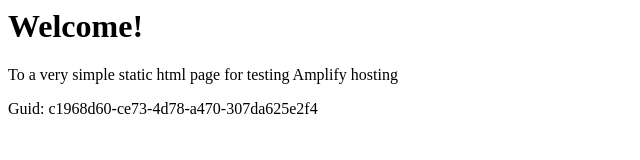
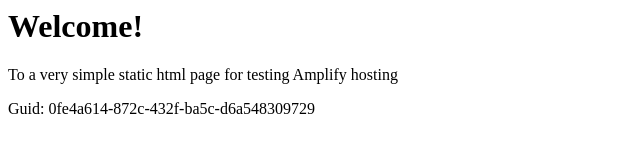
Before and after one commit to aws-aemilia-gru/Github-PR-Commit-Integration-Test-DoNotTouch-GithubWebhookPreviewCanaryTest-v1-preprod-sa-east-1, a website: page src/index.html in a window 1280 px wide. Shown: the full height of the page, 0-640 px from the left. Drawn offline with Linux system fonts and the light colour scheme.

Commit message:
commit from integ tests

```diff
--- a/src/index.html
+++ b/src/index.html
@@ -12,6 +12,6 @@
 <body>
     <h1>Welcome!</h1>
     <p>To a very simple static html page for testing Amplify hosting</p>
-    <p>Guid: c1968d60-ce73-4d78-a470-307da625e2f4</p></body>
+    <p>Guid: 0fe4a614-872c-432f-ba5c-d6a548309729</p></body>
 
 </html>
```
